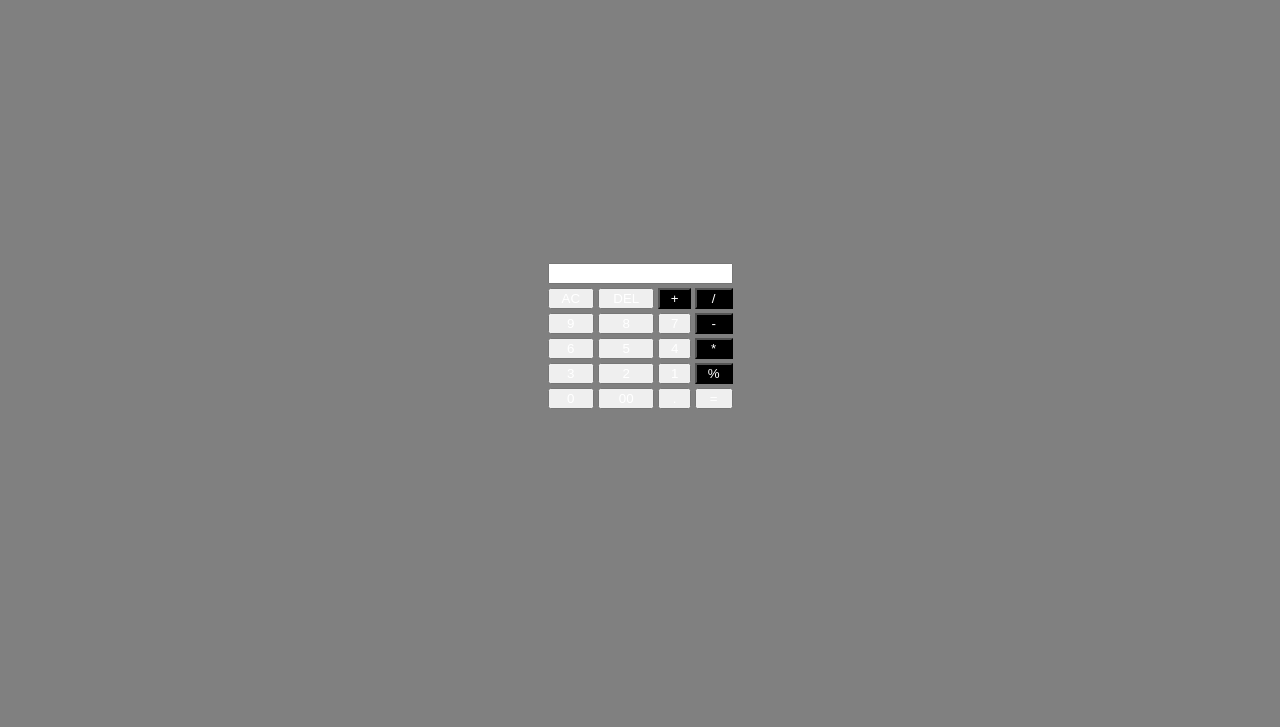
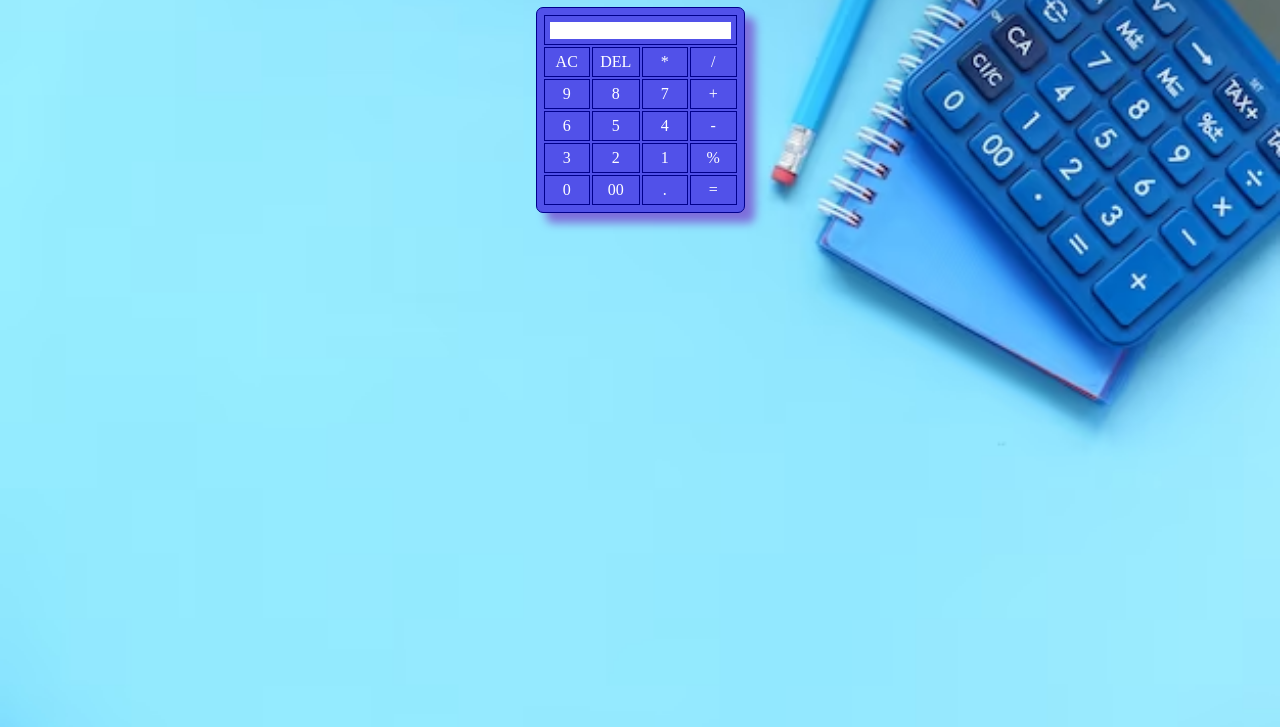
Before and after one commit to Talha971/Calculator, a plain HTML site: page index.html in a window 1280 px wide. Shown: the part 73-800 px from the top of the page. Drawn offline with Linux system fonts and the light colour scheme.

Commit message:
Add files via upload

```diff
--- a/app.js
+++ b/app.js
@@ -1,16 +1,14 @@
-
-function dabaya(e) {
-  document.getElementById("inp").value += e;
+function abc(e) {
+  var a = (document.getElementById("inp").value += e);
+}
+function alclr() {
+  var a = (document.getElementById("inp").value = "");
+}
+function del() {
+  var a = document.getElementById("inp");
+  a.value = a.value.slice(0, -1);
 }
 function eq() {
   var a = document.getElementById("inp");
   a.value = eval(a.value);
 }
-
-function clr() {
-  document.getElementById("inp").value = " ";
-}
-function del() {
-  var a = document.getElementById("inp");
-  a.value = a.value.slice(0, -1);
-}
--- a/index.html
+++ b/index.html
@@ -6,46 +6,48 @@
     <title>Document</title>
     <link rel="stylesheet" href="style.css" />
   </head>
+
   <body>
-    <h1>CALCULTOR</h1>
-    <div class="main">
-    <table class="tabl">
-      <tr>
-        <td colspan="4"><input id="inp" type="text" /></td>
+    <h1 style="color: darkblue;">CALCULATOR</h1>
+
+    <table>
+      <tr style="margin: 6px">
+        <td colspan="4" class="inp_tr">
+          <input type="text" name="screen" id="inp" />
+        </td>
       </tr>
       <tr>
-        <td><button class="k" onclick="clr()">AC</button></td>
-        <td class="del"><button class="" onclick="del()">DEL</button></td>
-        <td><button class="op" onclick="dabaya('+')">+</button></td>
-        <td><button class="op" onclick="dabaya('/')">/</button></td>
+        <td onclick="alclr()">AC</td>
+        <td onclick="del()">DEL</td>
+        <td onclick="abc('*')">*</td>
+        <td onclick="abc('/')">/</td>
       </tr>
       <tr>
-        <td><button class="" onclick="dabaya(9)">9</button></td>
-        <td><button class="" onclick="dabaya(8)">8</button></td>
-        <td><button class="" onclick="dabaya(7)">7</button></td>
-        <td><button class="op" onclick="dabaya('-')">-</button></td>
+        <td onclick="abc(9)">9</td>
+        <td onclick="abc(8)">8</td>
+        <td onclick="abc(7)">7</td>
+        <td onclick="abc('+')">+</td>
       </tr>
       <tr>
-        <td><button class="" onclick="dabaya(6)">6</button></td>
-        <td><button class="" onclick="dabaya(5)">5</button></td>
-        <td><button class="" onclick="dabaya(4)">4</button></td>
-        <td><button class="op" onclick="dabaya('*')">*</button></td>
+        <td onclick="abc(6)">6</td>
+        <td onclick="abc(5)">5</td>
+        <td onclick="abc(4)">4</td>
+        <td onclick="abc('-')">-</td>
       </tr>
       <tr>
-        <td><button class="" onclick="dabaya(3)">3</button></td>
-        <td><button class="" onclick="dabaya(2)">2</button></td>
-        <td><button class="" onclick="dabaya(1)">1</button></td>
-        <td><button class="op" onclick="dabaya('%')">%</button></td>
+        <td onclick="abc(3)">3</td>
+        <td onclick="abc(2)">2</td>
+        <td onclick="abc(1)">1</td>
+        <td onclick="abc('%')">%</td>
       </tr>
       <tr>
-        <td><button class="" onclick="dabaya(0)">0</button></td>
-        <td><button class="" onclick="dabaya('00')">00</button></td>
-        <td><button class="" onclick="dabaya('.')">.</button></td>
-        <td><button class="" onclick="eq()">=</button></td>
+        <td onclick="abc(0)">0</td>
+        <td onclick="abc('00')">00</td>
+        <td onclick="abc('.')">.</td>
+        <td onclick="eq()">=</td>
       </tr>
-      <tr></tr>
     </table>
-  </div>
+
     <script src="app.js"></script>
   </body>
 </html>
--- a/style.css
+++ b/style.css
@@ -1,24 +1,31 @@
-button {
-  width: 100%;
-  color: white;
+body {
+background-image: url(background\ image.jpg);
+background-repeat: no-repeat;
+background-size: cover;
+background-attachment:fixed ;
+background-position: center;
+object-fit: cover;
+color: white;
 }
-/* .main{
-    padding-top: 50%;
-     width: 100%;
-height: 00%;
-} */
-.tabl {
+td {
+  border: 1px solid darkblue;
+  padding: 5px;
+  margin: 5px;
+  text-align: center;
+  width: 30px;
+}
+input {
   border: none;
-  display: flex;
-  justify-content: center;
-  align-items: center;
-  padding-top: 20%;
-  /* color: white; */
 }
-body {
-  background-color: gray;
-  color: white;
+table {
+  border: 1px solid darkblue;
+  border-radius: 7px;
+  padding: 5px;
+  margin: auto;
+  background-color: rgb(81, 81, 233);
+  box-shadow: 10px 10px 10px rgb(125, 109, 219);
+
 }
-.op {
-  background-color: black;
+h1 {
+  text-align: center;
 }
```
Also changed, not shown: background image.jpg (added).
